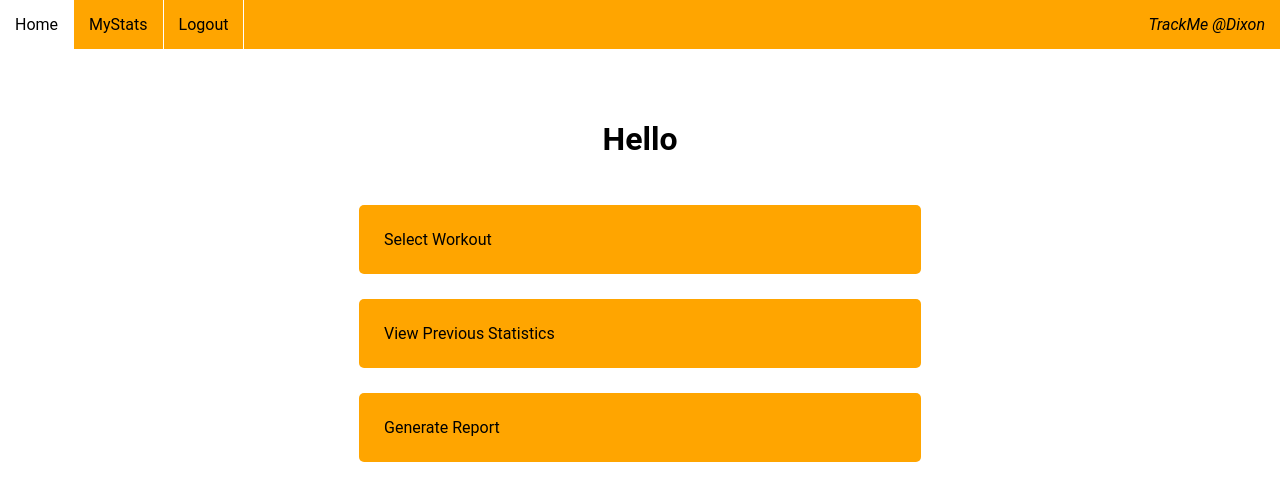
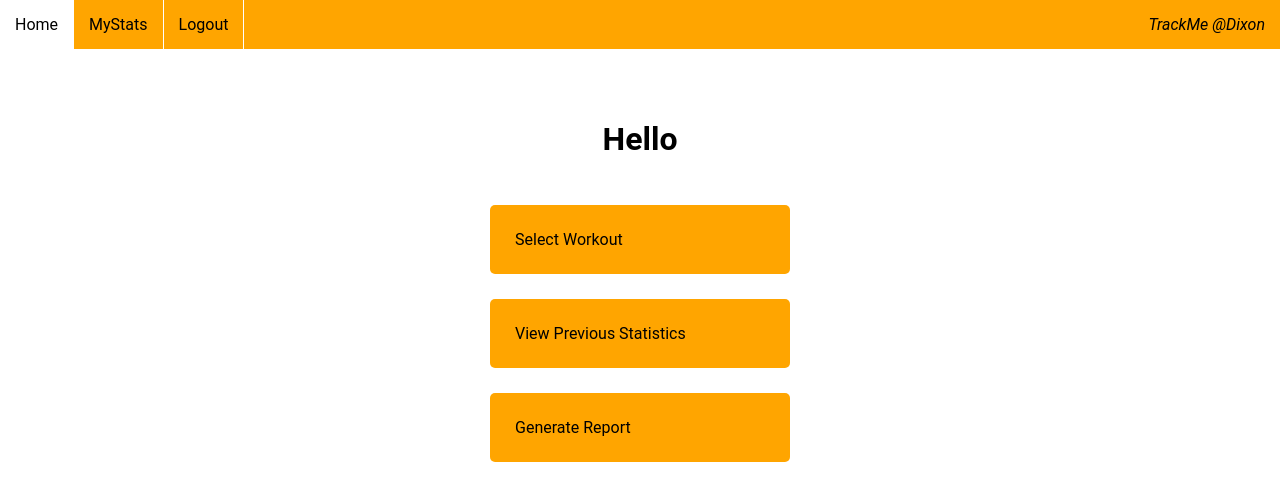
Before and after one commit to traveno/trackme, an Angular app: page /login in a window 1280 px wide. Both pictures are taken after a click on the element "Login". Shown: the top 500 px of the page. Built offline with nearby package versions, Linux system fonts and the light colour scheme.

Commit message:
All home buttons have the same size

```diff
--- a/src/app/home/home.component.css
+++ b/src/app/home/home.component.css
@@ -4,5 +4,6 @@
     border-radius: 5px;
     margin-top: 25px;
     cursor: pointer;
-    min-width: 40%;
+    min-width: 250px;
+    max-width: 500px;
 }
```
